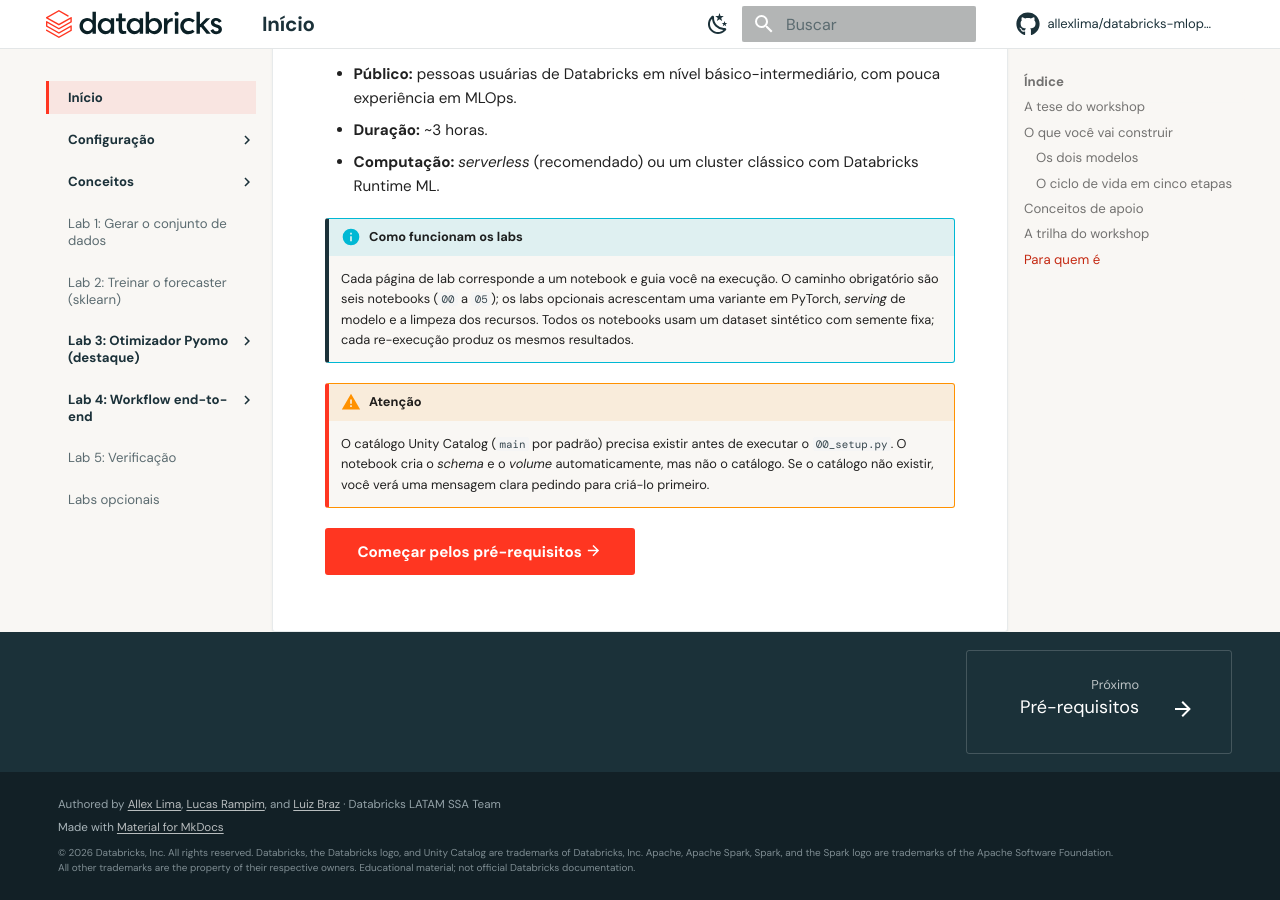
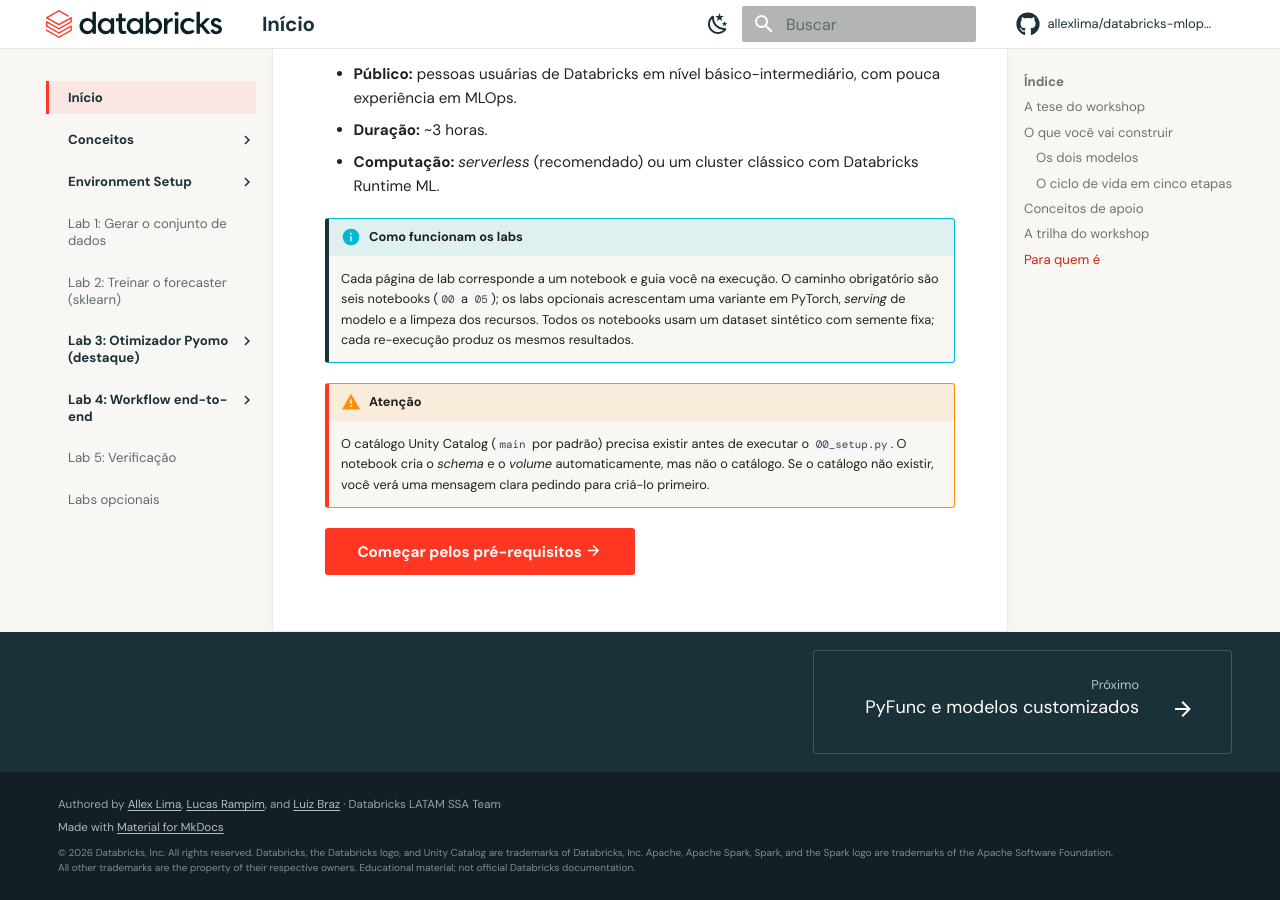
Before and after one commit to allexlima/databricks-mlops-workshop, an MkDocs documentation site: the page built from docs/index.md, in a window 1280 px wide and 900 px high, scrolled down 3690 px. Built offline with MkDocs 1.6.1 and Material for MkDocs 9.7.7, drawn with Linux system fonts in a browser that asks for light colours; some web fonts are replaced; comment, search, counter and statistics services are not loaded.

Commit message:
reorder nav: conceitos first, rename setup

```diff
--- a/mkdocs.yml
+++ b/mkdocs.yml
@@ -77,11 +77,11 @@
 
 nav:
   - Início: index.md
-  - Configuração:
-      - Pré-requisitos: setup/prerequisites.md
   - Conceitos:
       - PyFunc e modelos customizados: conceitos/pyfunc-modelos-customizados.md
       - Otimização com Pyomo: conceitos/otimizacao-pyomo.md
+  - Environment Setup:
+      - Pré-requisitos: setup/prerequisites.md
   - "Lab 1: Gerar o conjunto de dados": lab-1-generate-data/index.md
   - "Lab 2: Treinar o forecaster (sklearn)": lab-2-forecaster/index.md
   - "Lab 3: Otimizador Pyomo (destaque)":
```
